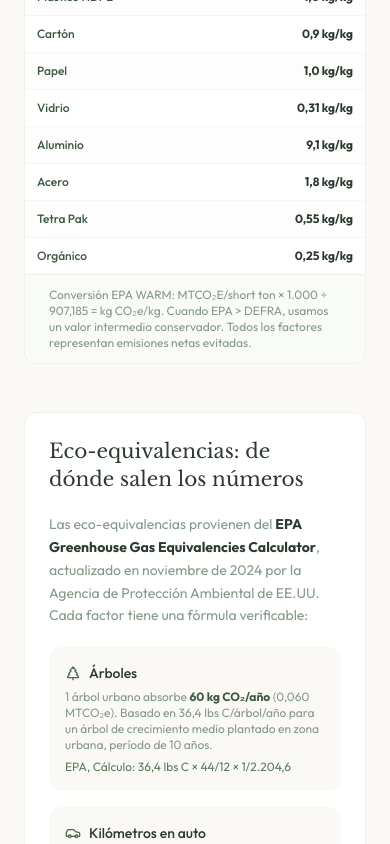
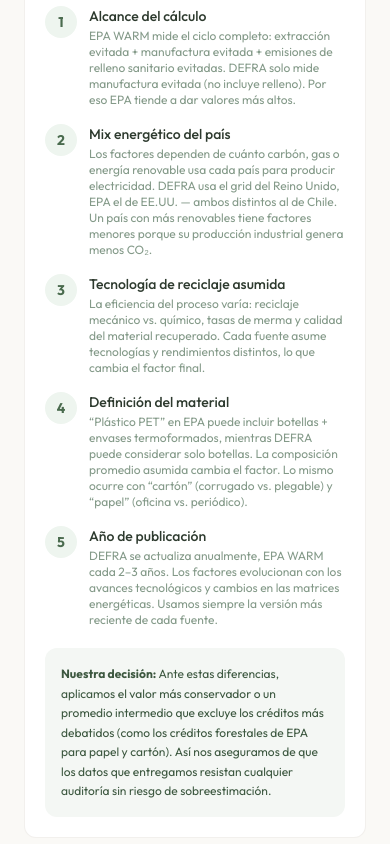
Before and after one commit to chwilliams1/certirecicla, a Next.js app: page /calculadora in a window 390 px wide. Shown: the part 4080-4924 px from the top of the page. Built offline with nearby package versions, Linux system fonts and the light colour scheme; no server answers.

Commit message:
Agregar sección explicativa: por qué varían los factores de emisión entre fuentes
Co-Authored-By: Claude Opus 4.6 <noreply@anthropic.com>

```diff
--- a/src/app/calculadora/page.tsx
+++ b/src/app/calculadora/page.tsx
@@ -825,6 +825,75 @@ export default function CalculadoraPage() {
             </div>
           </div>
 
+          {/* Why factors differ between sources */}
+          <div className="bg-white border border-border/50 rounded-xl p-5 sm:p-6 md:p-8 space-y-5">
+            <h3 className="font-serif text-lg sm:text-xl text-sage-800">¿Por qué los factores de emisión varían entre fuentes?</h3>
+            <p className="text-sm text-muted-foreground leading-relaxed">
+              Es normal que EPA WARM y DEFRA reporten valores distintos para el mismo material. Las diferencias no significan
+              que una fuente sea incorrecta &mdash; reflejan decisiones metodológicas legítimas:
+            </p>
+            <div className="space-y-4">
+              <div className="flex gap-3">
+                <div className="flex-shrink-0 w-8 h-8 rounded-full bg-sage-100 flex items-center justify-center text-sage-600 font-bold text-sm">1</div>
+                <div>
+                  <p className="text-sm font-medium text-sage-800">Alcance del cálculo</p>
+                  <p className="text-xs text-muted-foreground mt-0.5">
+                    EPA WARM mide el ciclo completo: extracción evitada + manufactura evitada + emisiones de relleno sanitario evitadas.
+                    DEFRA solo mide manufactura evitada (no incluye relleno). Por eso EPA tiende a dar valores más altos.
+                  </p>
+                </div>
+              </div>
+              <div className="flex gap-3">
+                <div className="flex-shrink-0 w-8 h-8 rounded-full bg-sage-100 flex items-center justify-center text-sage-600 font-bold text-sm">2</div>
+                <div>
+                  <p className="text-sm font-medium text-sage-800">Mix energético del país</p>
+                  <p className="text-xs text-muted-foreground mt-0.5">
+                    Los factores dependen de cuánto carbón, gas o energía renovable usa cada país para producir electricidad.
+                    DEFRA usa el grid del Reino Unido, EPA el de EE.UU. &mdash; ambos distintos al de Chile.
+                    Un país con más renovables tiene factores menores porque su producción industrial genera menos CO&#x2082;.
+                  </p>
+                </div>
+              </div>
+              <div className="flex gap-3">
+                <div className="flex-shrink-0 w-8 h-8 rounded-full bg-sage-100 flex items-center justify-center text-sage-600 font-bold text-sm">3</div>
+                <div>
+                  <p className="text-sm font-medium text-sage-800">Tecnología de reciclaje asumida</p>
+                  <p className="text-xs text-muted-foreground mt-0.5">
+                    La eficiencia del proceso varía: reciclaje mecánico vs. químico, tasas de merma y calidad del material recuperado.
+                    Cada fuente asume tecnologías y rendimientos distintos, lo que cambia el factor final.
+                  </p>
+                </div>
+              </div>
+              <div className="flex gap-3">
+                <div className="flex-shrink-0 w-8 h-8 rounded-full bg-sage-100 flex items-center justify-center text-sage-600 font-bold text-sm">4</div>
+                <div>
+                  <p className="text-sm font-medium text-sage-800">Definición del material</p>
+                  <p className="text-xs text-muted-foreground mt-0.5">
+                    &ldquo;Plástico PET&rdquo; en EPA puede incluir botellas + envases termoformados, mientras DEFRA puede considerar solo botellas.
+                    La composición promedio asumida cambia el factor. Lo mismo ocurre con &ldquo;cartón&rdquo; (corrugado vs. plegable) y &ldquo;papel&rdquo; (oficina vs. periódico).
+                  </p>
+                </div>
+              </div>
+              <div className="flex gap-3">
+                <div className="flex-shrink-0 w-8 h-8 rounded-full bg-sage-100 flex items-center justify-center text-sage-600 font-bold text-sm">5</div>
+                <div>
+                  <p className="text-sm font-medium text-sage-800">Año de publicación</p>
+                  <p className="text-xs text-muted-foreground mt-0.5">
+                    DEFRA se actualiza anualmente, EPA WARM cada 2&ndash;3 años. Los factores evolucionan con los avances tecnológicos
+                    y cambios en las matrices energéticas. Usamos siempre la versión más reciente de cada fuente.
+                  </p>
+                </div>
+              </div>
+            </div>
+            <div className="bg-sage-50 rounded-lg p-4 mt-2">
+              <p className="text-xs text-sage-700 leading-relaxed">
+                <strong>Nuestra decisión:</strong> Ante estas diferencias, aplicamos el valor más conservador o un promedio intermedio
+                que excluye los créditos más debatidos (como los créditos forestales de EPA para papel y cartón). Así nos aseguramos
+                de que los datos que entregamos resistan cualquier auditoría sin riesgo de sobreestimación.
+              </p>
+            </div>
+          </div>
+
           {/* Complete emission factors table */}
           <div className="bg-white border border-border/50 rounded-xl overflow-hidden">
             <div className="px-4 sm:px-6 py-4 sm:py-5 border-b border-border/50">
```
